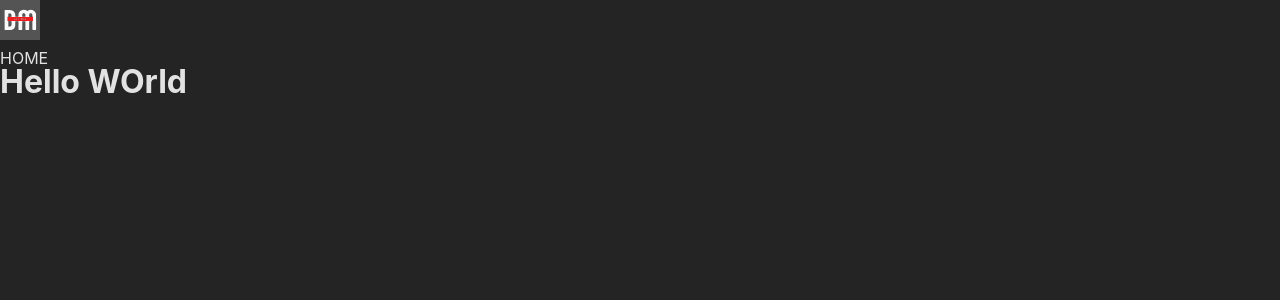
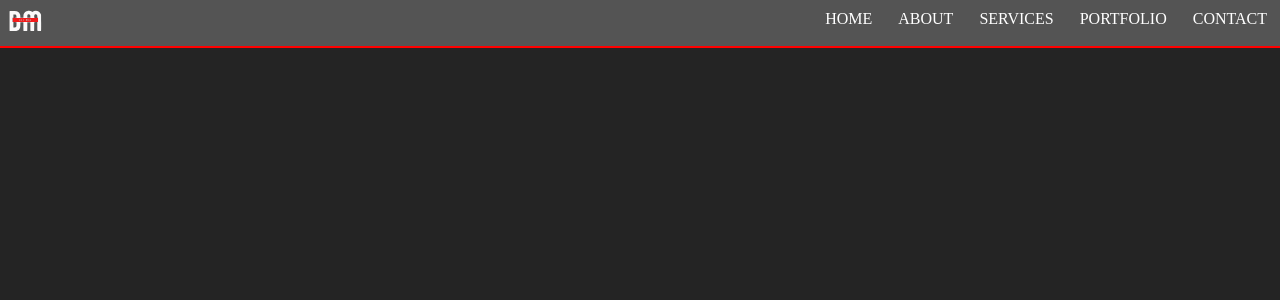
Before and after one commit to GemechisUrgessa/React-Landing-page-component, a React (Vite) app: page / in a window 1280 px wide. Shown: the top 300 px of the page. Built offline with nearby package versions, Linux system fonts and the light colour scheme.

Commit message:
nabBar added

```diff
--- a/src/components/homePage.tsx
+++ b/src/components/homePage.tsx
@@ -4,7 +4,7 @@ const HomePage = (): JSX.Element => {
     return (
         <header>
             <NavBar />
-            <h1>Hello WOrld</h1>
+
         </header>
     )
 }
--- a/src/components/navBar.tsx
+++ b/src/components/navBar.tsx
@@ -1,16 +1,81 @@
 import logo from '../assets/logo.svg';
+import { Link, animateScroll as scroll } from "react-scroll";
+import Typography from '@mui/material/Typography';
 import '../stylesheets/navBar.css';
 const NavBar = (): JSX.Element => {
     return (
-        <div>
+        <>
+            <nav className="nav" id="navbar">
+                <div className="nav-logo"><Typography
+                    variant="h6"
+                    noWrap
+                    component="div"
+                ><Link className="logo-nav"
+                    activeClass="active"
+                    to="home"
+                    spy={true}
+                    smooth={true}
+                    offset={-48}
+                    duration={200}
+                >
+                        <img className="logo" src={logo} alt="logo" />
+                    </Link>
 
-            <nav>
-                <img className="logo" src={logo} alt="Logo Image" />
-                <ul>
-                    <li>HOME</li>
+                </Typography></div>
+                <ul className="nav-items">
+                    <li className="nav-item"><Link
+                        activeClass="active"
+                        to="home"
+                        spy={true}
+                        smooth={true}
+                        offset={-48}
+                        duration={200}
+                    >
+                        {`Home`.toUpperCase()}
+                    </Link></li>
+                    <li className="nav-item"><Link
+                        activeClass="active"
+                        to="about"
+                        spy={true}
+                        smooth={true}
+                        offset={-48}
+                        duration={200}
+                    >
+                        {`About`.toUpperCase()}
+                    </Link></li>
+                    <li className="nav-item"><Link
+                        activeClass="active"
+                        to="services"
+                        spy={true}
+                        smooth={true}
+                        offset={-48}
+                        duration={200}
+                    >
+                        {`Services`.toUpperCase()}
+                    </Link></li>
+                    <li className="nav-item"><Link className="nav-link"
+                        activeClass="active"
+                        to="contact"
+                        spy={true}
+                        smooth={true}
+                        offset={-50}
+                        duration={200}
+                    >
+                        {`Portfolio`.toUpperCase()}
+                    </Link></li>
+                    <li className="nav-item"><Link className="nav-link"
+                        activeClass="active"
+                        to="contact"
+                        spy={true}
+                        smooth={true}
+                        offset={-50}
+                        duration={200}
+                    >
+                        {`Contact`.toUpperCase()}
+                    </Link></li>
                 </ul>
             </nav>
-        </div>
+        </>
     )
 }
 
--- a/src/index.css
+++ b/src/index.css
@@ -6,10 +6,11 @@
   box-sizing: border-box;
 }
 :root {
-  font-family: Inter, Avenir, Helvetica, Arial, sans-serif;
+  /* Inter, Avenir, Helvetica, Arial, sans-serif, */
+  font-family:  Raleway;
   font-size: 16px;
   line-height: 24px;
-  font-weight: 400;
+  /* font-weight: 300; */
 
   color-scheme: light dark;
   color: rgba(255, 255, 255, 0.87);
--- a/src/stylesheets/navBar.css
+++ b/src/stylesheets/navBar.css
@@ -1,4 +1,65 @@
 .logo {
-    width: 2.5em;
-    height: 2.5em;
+    cursor: pointer;
+    width: 2em;
+    height: 2em;
+    margin:  .2em 0 0 0;
 }
+.log-nav{
+    display: block;
+}
+
+.nav{
+  height: 48px;
+  color: white;
+  display: flex;
+  align-items: center;
+  justify-content: space-between;
+  position: fixed;
+  top: 0;
+  width: 100%;
+  background-color: #545454;
+  z-index: 99999;
+  border-bottom: solid 2px red;
+}
+.nav-logo{
+  margin-left: 5px;
+}
+.nav-content{
+  margin-right: 5px;
+}
+
+.nav-items{
+  display: flex;
+  justify-content: space-evenly;
+
+}
+.nav-item{
+  cursor: pointer;
+}
+.nav-item:hover:after{
+  transform: scaleX(1);
+  cursor: pointer;
+}
+.nav-item:after {
+  margin-top: 0.3em;
+  display:block;
+  content: '';
+  border-bottom: solid 3px red;
+  transform: scaleX(0);
+  transition: transform 250ms ease-in-out;
+}
+
+.nav-item > .active  {
+  padding-bottom: 12px;
+  border-bottom: 3px solid red;
+}
+
+Button > .active  {
+  padding-bottom: 12px;
+
+}
+.nav-item{
+  list-style-type: none;
+  display: inline-block;
+  padding: 13px;
+}
```
Also changed, not shown: package.json (+6 -1 lines), 1 other file (tests, documents, lock files or other folders).
